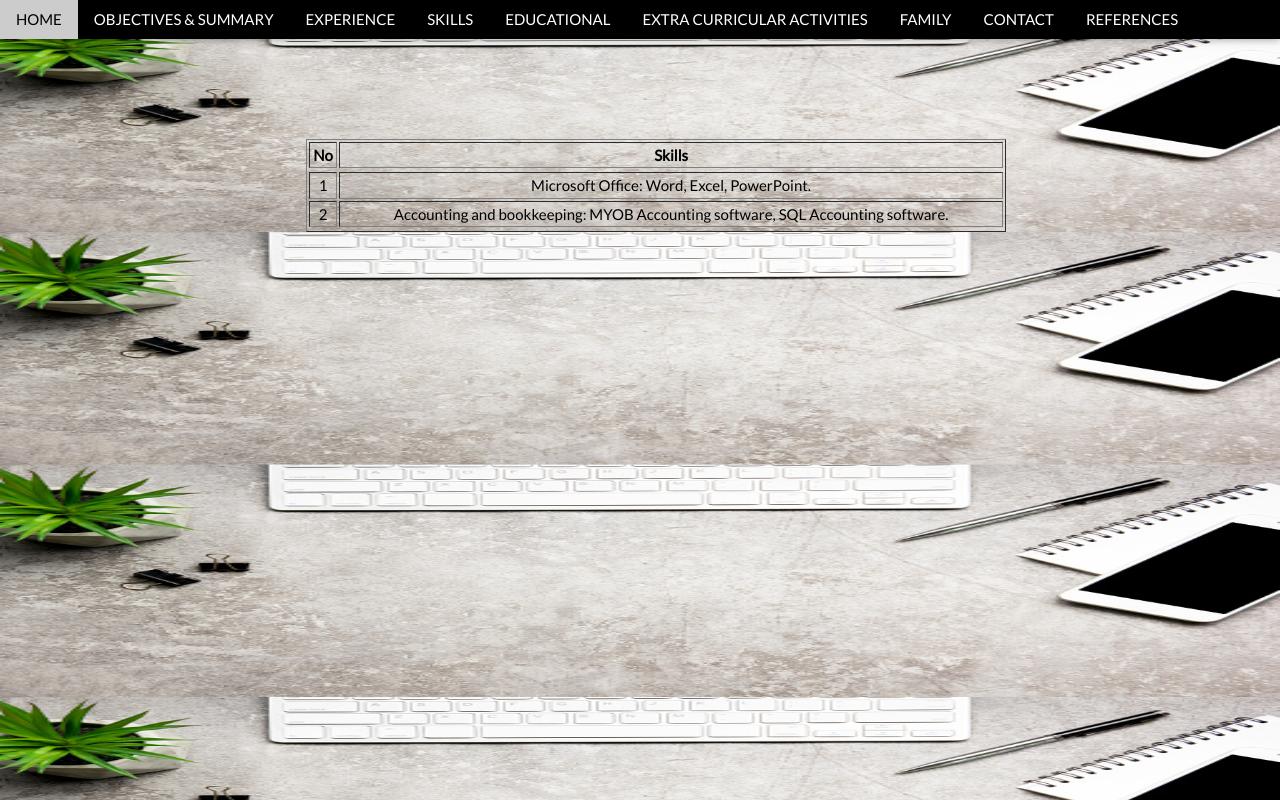
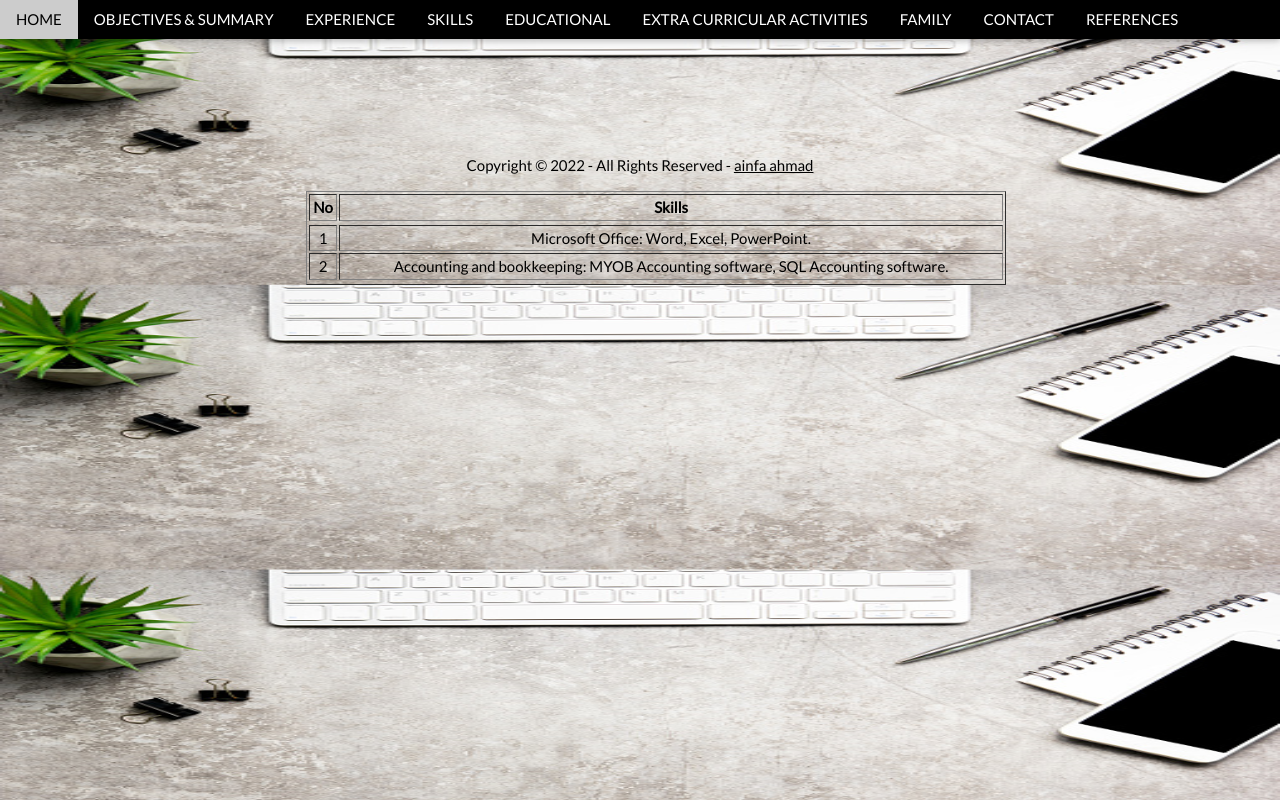
Before and after one commit to NurAinfa26/resume, a plain HTML site: page skills.html in a window 1280 px wide. Drawn offline with nearby package versions, Linux system fonts and the light colour scheme.

Commit message:
Update skills.html

```diff
--- a/skills.html
+++ b/skills.html
@@ -33,6 +33,10 @@ body {font-family: "Lato", sans-serif}
   </div>
 
 <div class="w3-container w3-content w3-center w3-padding-40" style="max-width:700px;margin-top:100px" id="band">
+
+
+
+	<p class="fl_left">Copyright &copy; 2022 - All Rights Reserved - <a href="#">ainfa ahmad</a></p>
   <table width="700px" border="1">
   <tr><th>No</th><th>Skills</th><tr>
   <tr><td>1</td><td>Microsoft Office:
```
